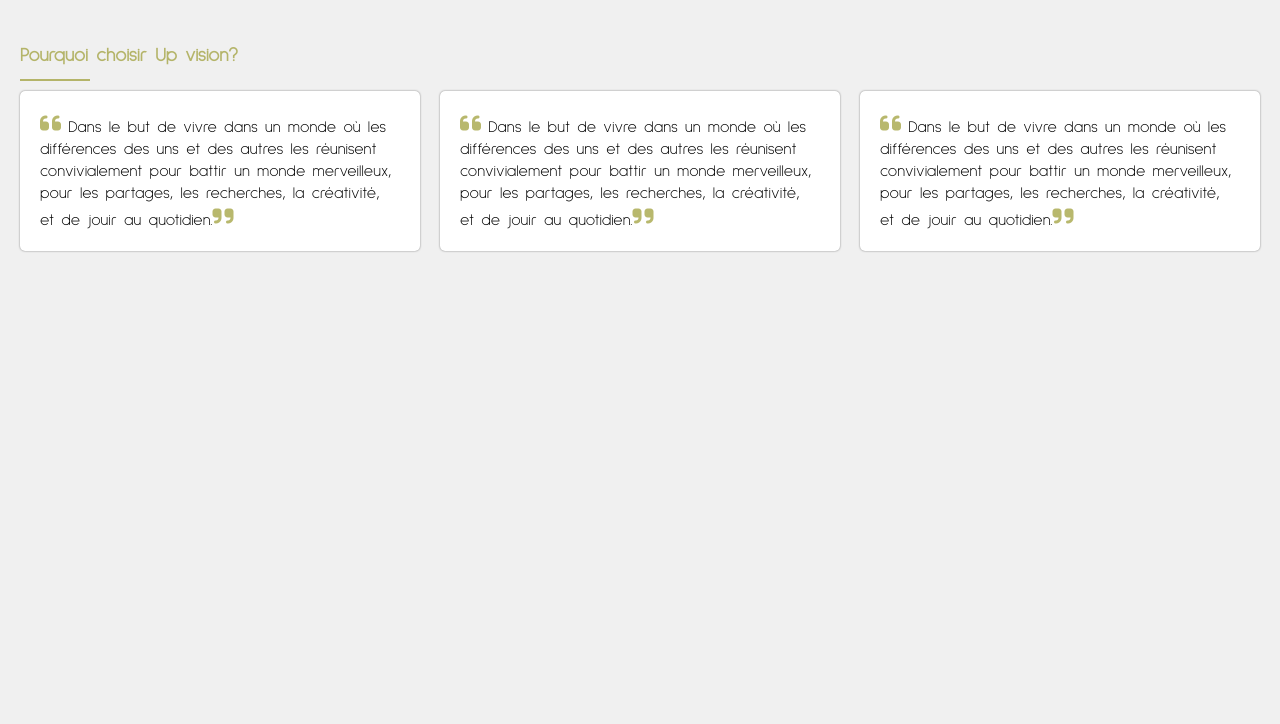
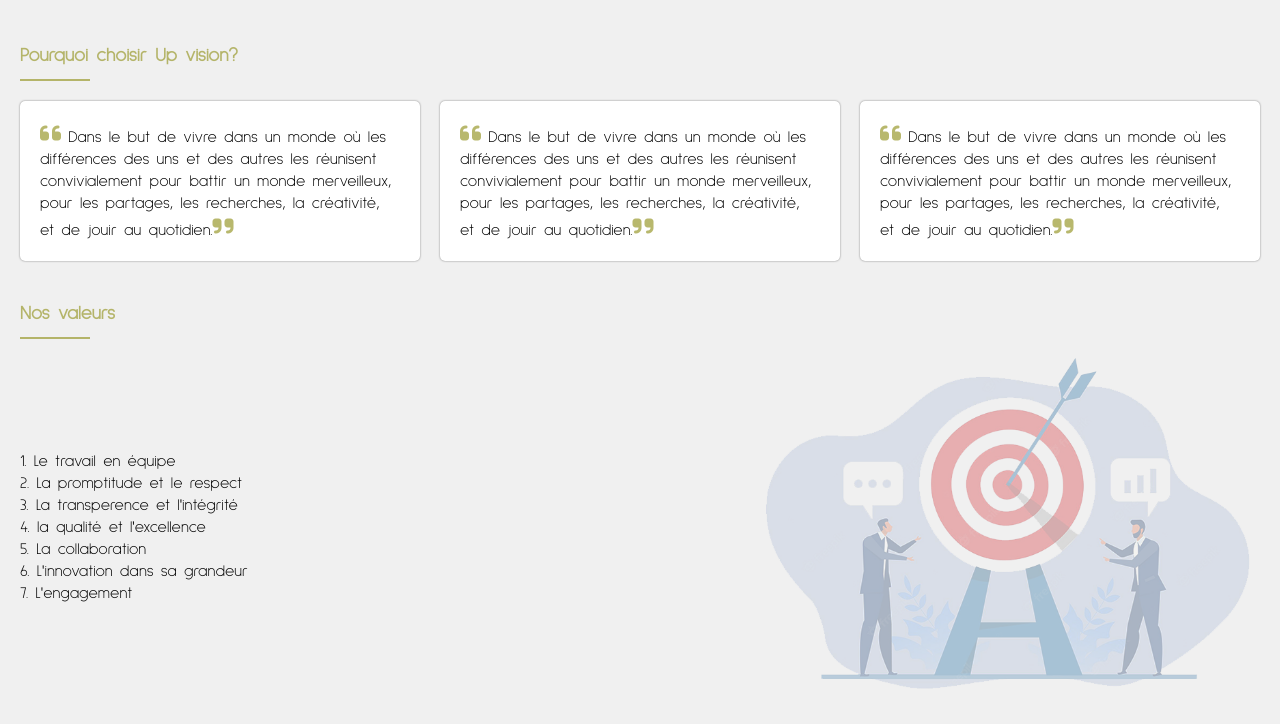
Before and after one commit to AnicetChiza/upVision, a plain HTML site: page index.html in a window 1280 px wide. Shown: the part 1364-2088 px from the top of the page. Before the commit the page ends 1635 px from the top, so only its background shows below. Drawn offline with Linux system fonts and the light colour scheme.

Commit message:
add to my repository

```diff
--- a/css/style.css
+++ b/css/style.css
@@ -126,7 +126,7 @@ header div ul .accueil{
 .choisir h4{
     width: 70px;
     margin-top: 10px;
-    margin-bottom: 10px;
+    margin-bottom: 20px;
     border-bottom: 2px solid rgba(158, 158, 56, 0.733);
 }
 .choisir .choisir-container{
@@ -144,3 +144,26 @@ header div ul .accueil{
     font-size: 1.5rem;
     color: rgba(158, 158, 56, 0.733);
 }
+/********************NOS VALEURS**********************/
+.valeurs{
+    padding: 20px;
+}
+.valeurs h3{
+    margin-bottom: 10px;
+    color: rgba(158, 158, 56, 0.733);
+}
+.valeurs h4{
+    width: 70px;
+    margin-top: 10px;
+    margin-bottom: 10px;
+    border-bottom: 2px solid rgba(158, 158, 56, 0.733);
+}
+.valeurs .valeurs-container{
+    display: flex;
+    flex-direction: row;
+    justify-content: space-between;
+    align-items: center;
+}
+.valeurs .valeurs-container div p img{
+    width: 500px;
+}
--- a/index.html
+++ b/index.html
@@ -56,6 +56,7 @@
             </div>
         </div>
     </div>
+
     <div class="choisir">
         <h3>Pourquoi choisir Up vision?</h3>
         <h4></h4>
@@ -71,5 +72,24 @@
             </div>
         </div>
     </div>
+
+    <div class="valeurs">
+        <h3>Nos valeurs</h3>
+        <h4></h4>
+        <div class="valeurs-container">
+            <div>
+                <p><span>1. </span>Le travail en équipe</p>
+                <p><span>2. </span>La promptitude et le respect</p>
+                <p><span>3. </span>La transperence et l'intégrité</p>
+                <p><span>4. </span>la qualité et l'excellence</p>
+                <p><span>5. </span>La collaboration</p>
+                <p><span>6. </span>L'innovation dans sa grandeur</p>
+                <p><span>7. </span>L'engagement</p>
+            </div>
+            <div>
+                <p><img src="Images/vision.png" alt="valeurs"></p>
+            </div>
+        </div>
+    </div>
 </body>
 </html>
```
Also changed, not shown: Images/vision.png (added).
